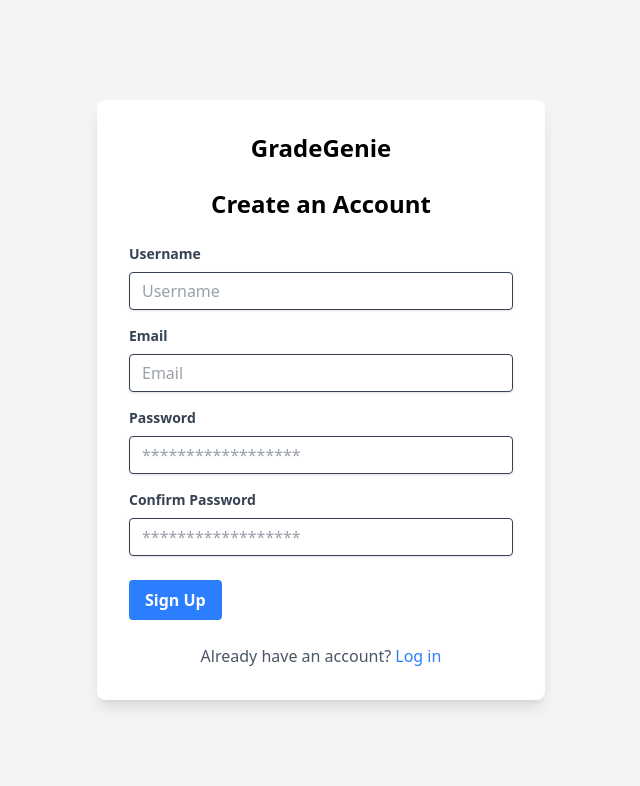
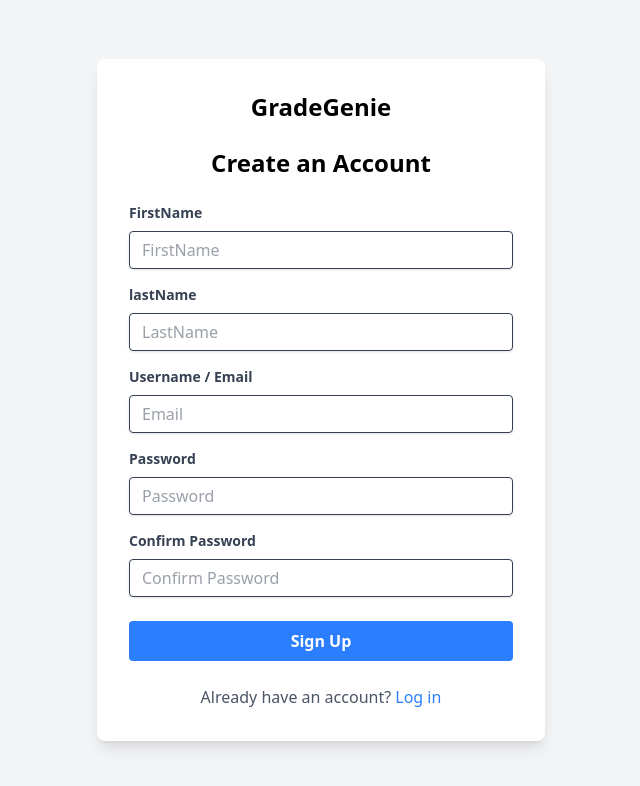
Before and after one commit to TheCurryGuy/GradeGenie, a React (Vite) app in the folder Client/: page /signup in a window 1280 px wide. Shown: the top 786 px of the page, without its empty margins (319-959 px from the left). Built offline with nearby package versions, Linux system fonts and the light colour scheme.

Commit message:
Configured the signup component

```diff
--- a/Client/package.json
+++ b/Client/package.json
@@ -11,6 +11,8 @@
   },
   "dependencies": {
     "@tailwindcss/vite": "^4.0.9",
+    "@types/axios": "^0.9.36",
+    "axios": "^1.8.2",
     "react": "^19.0.0",
     "react-dom": "^19.0.0",
     "react-router-dom": "^7.3.0",
--- a/Client/src/App.tsx
+++ b/Client/src/App.tsx
@@ -4,6 +4,7 @@
 import { BrowserRouter, Routes, Route } from "react-router-dom"
 import Login from './Pages/Login'
 import Signup from './Pages/Signup'
+import Dashboard from './Pages/Dashboard'
 
 function App() {
  return <StateProvider>
@@ -14,6 +15,7 @@
             <Route path='/signup' element = {<Signup/>}/>
             <Route path='/home' element = {<Dashboard/>}/>
             <Route path='/share/:shareId' element = {<SharedBrain/>}/>*/}
+            <Route path='/home' element = {<Dashboard/>}/>
             <Route path='/signin' element = {<Login/>}/>
             <Route path='/signup' element = {<Signup/>}/>
             <Route path='*' element = {<ErrorRoute/>}/>
--- /dev/null
+++ b/Client/src/Pages/Dashboard.tsx
@@ -0,0 +1,17 @@
+import { useEffect } from 'react';
+import { useNavigate } from 'react-router-dom';
+
+export default function Dashboard(){
+    const navigate = useNavigate();
+    const token = localStorage.getItem('token');
+
+    useEffect(() => {
+        if (!token) {
+        alert("You need to login in order to access");
+        navigate('/signin');
+        }
+    }, [token, navigate]);
+    return <div>
+        Hii Guyzzzzzz
+    </div>
+}
--- a/Client/src/Pages/Login.tsx
+++ b/Client/src/Pages/Login.tsx
@@ -31,7 +31,7 @@
           </div>
           <div className="flex items-center justify-between">
             <button
-              className="bg-blue-500 hover:bg-blue-700 text-white font-bold py-2 px-4 rounded focus:outline-none focus:shadow-outline"
+              className="w-full bg-blue-500 hover:bg-blue-700 text-white font-bold py-2 px-4 rounded focus:outline-none focus:shadow-outline"
               type="button"
             >
               Log In
--- a/Client/src/Pages/Signup.tsx
+++ b/Client/src/Pages/Signup.tsx
@@ -1,28 +1,75 @@
-import React from 'react';
+import { useRef } from "react";
+import { useNavigate } from "react-router-dom";
+import axios from "axios";
 
 const Signup: React.FC = () => {
+
+  const usernameRef = useRef<HTMLInputElement>(null);
+  const passwordRef = useRef<HTMLInputElement>(null);
+  const initialpassRef = useRef<HTMLInputElement>(null);
+  const firstnameRef = useRef<HTMLInputElement>(null);
+  const lastnameRef = useRef<HTMLInputElement>(null);
+  const navigate = useNavigate();
+
+  async function signup(){
+    const firstname = firstnameRef.current?.value;
+    const lastname = lastnameRef.current?.value;
+    const username = usernameRef.current?.value;
+    const initialpassword = initialpassRef.current?.value;
+    const finalpass = passwordRef.current?.value;
+    if(initialpassword !== finalpass){
+      alert("Incorrect Password! Try Again")
+      return
+    } else{
+      try{
+        await axios.post("http://localhost:3000/api/v1/signup", {
+          firstName : firstname,
+          lastName : lastname,
+          username : username,
+          password : finalpass
+        })
+        alert("Signed Up")
+        navigate("/signin")
+      } catch(e){
+        console.error(e)
+        alert("Signup Failed User Exists!")
+      }
+    }
+  }
+
   return (
     <div className="flex items-center justify-center min-h-screen bg-gray-100">
       <div className="bg-white p-8 rounded-lg shadow-lg w-full max-w-md">
         <h2 className="text-2xl font-bold mb-6 text-center">GradeGenie</h2>
         <h3 className="text-2xl font-bold mb-6 text-center">Create an Account</h3>
-        <form>
-          <div className="mb-4">
-            <label className="block text-gray-700 text-sm font-bold mb-2" htmlFor="username">
-              Username
+        <div className="mb-4">
+            <label className="block text-gray-700 text-sm font-bold mb-2" htmlFor="firstName">
+              FirstName
             </label>
             <input
+              ref = {firstnameRef}
               className="shadow appearance-none border rounded w-full py-2 px-3 text-gray-700 leading-tight focus:outline-none focus:shadow-outline"
-              id="username"
               type="text"
-              placeholder="Username"
+              placeholder="FirstName"
+            />
+          </div>
+          <div className="mb-4">
+            <label className="block text-gray-700 text-sm font-bold mb-2" htmlFor="lastName">
+              lastName
+            </label>
+            <input
+              ref = {lastnameRef}
+              className="shadow appearance-none border rounded w-full py-2 px-3 text-gray-700 leading-tight focus:outline-none focus:shadow-outline"
+              type="text"
+              placeholder="LastName"
             />
           </div>
           <div className="mb-4">
             <label className="block text-gray-700 text-sm font-bold mb-2" htmlFor="email">
-              Email
+              Username / Email
             </label>
             <input
+              ref = {usernameRef}
               className="shadow appearance-none border rounded w-full py-2 px-3 text-gray-700 leading-tight focus:outline-none focus:shadow-outline"
               id="email"
               type="email"
@@ -34,10 +81,11 @@
               Password
             </label>
             <input
+              ref={initialpassRef}
               className="shadow appearance-none border rounded w-full py-2 px-3 text-gray-700 leading-tight focus:outline-none focus:shadow-outline"
               id="password"
               type="password"
-              placeholder="******************"
+              placeholder="Password"
             />
           </div>
           <div className="mb-6">
@@ -45,23 +93,23 @@
               Confirm Password
             </label>
             <input
+              ref = {passwordRef}
               className="shadow appearance-none border rounded w-full py-2 px-3 text-gray-700 leading-tight focus:outline-none focus:shadow-outline"
               id="confirmPassword"
               type="password"
-              placeholder="******************"
+              placeholder="Confirm Password"
             />
           </div>
           <div className="flex items-center justify-between">
             <button
-              className="bg-blue-500 hover:bg-blue-700 text-white font-bold py-2 px-4 rounded focus:outline-none focus:shadow-outline"
-              type="button"
+              className="w-full bg-blue-500 hover:bg-blue-700 text-white font-bold py-2 px-4 rounded focus:outline-none focus:shadow-outline"
+              type="button" onClick={signup}
             >
               Sign Up
             </button>
           </div>
-        </form>
         <div className="mt-6 text-center">
-          <p className="text-gray-600">Already have an account? <a href="#" className="text-blue-500 hover:text-blue-800">Log in</a></p>
+          <p className="text-gray-600">Already have an account? <a href="/signin" className="text-blue-500 hover:text-blue-800">Log in</a></p>
         </div>
 
       </div>
```
Also changed, not shown: 1 other file (tests, documents, lock files or other folders).
